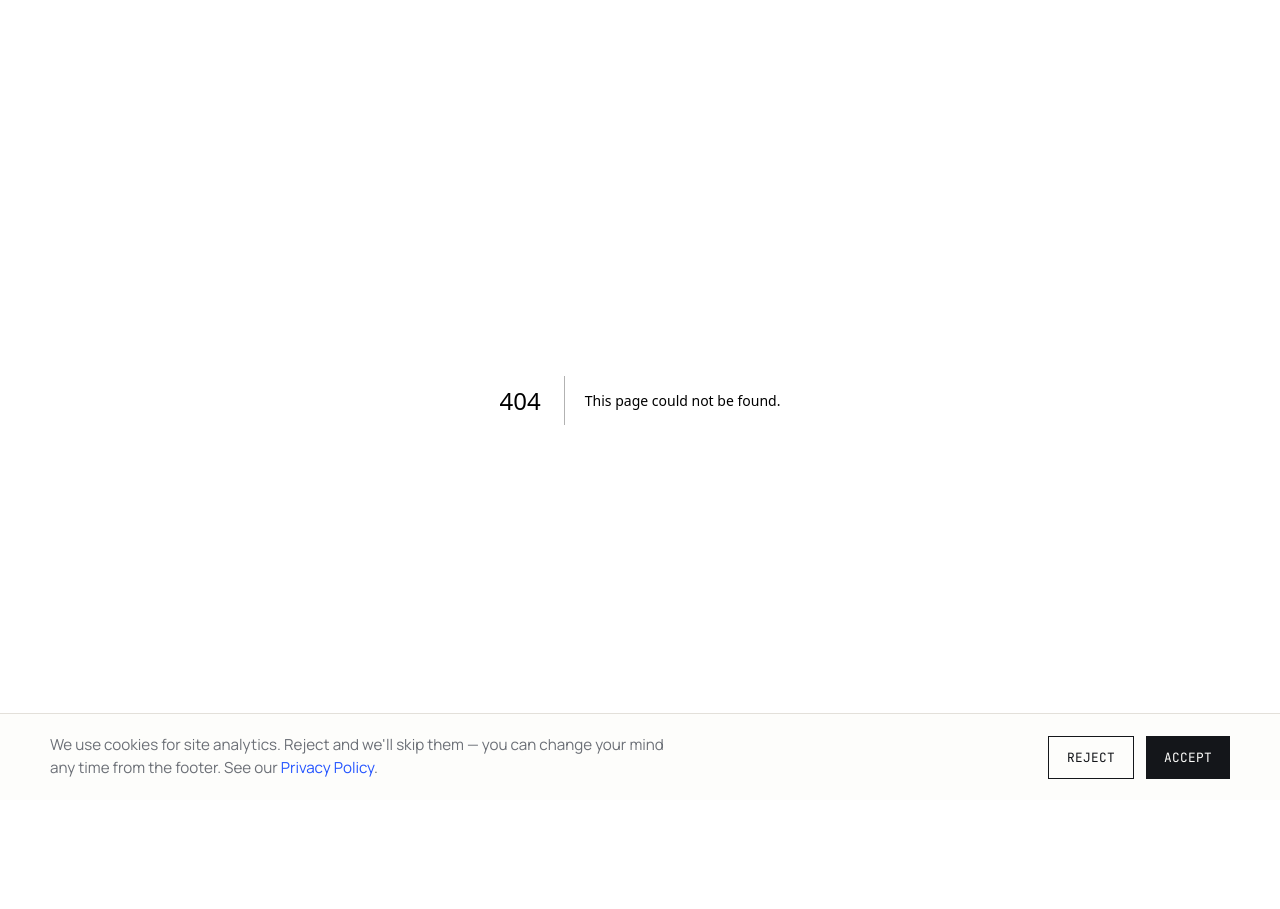
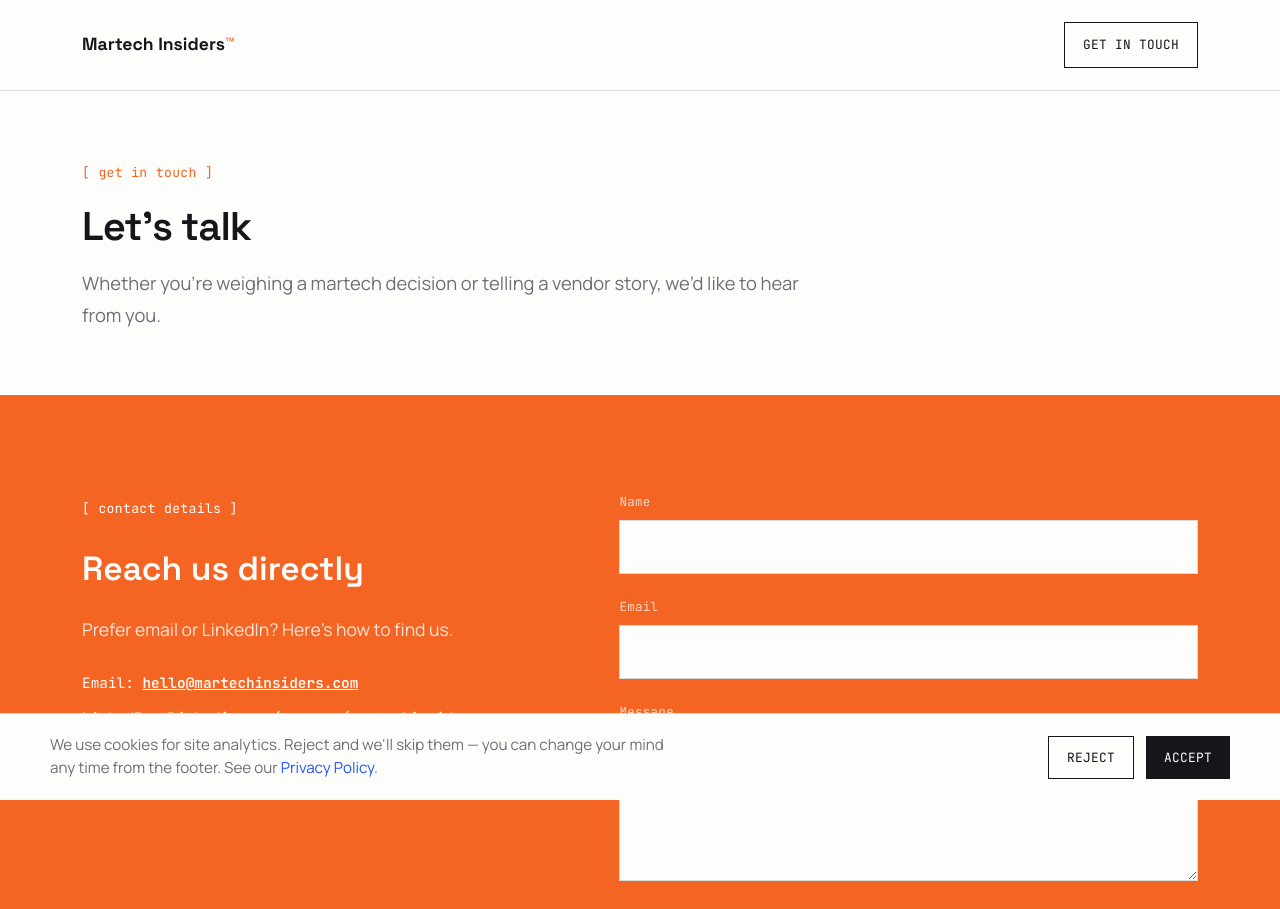
Before and after one commit to vb-iant/martechinsiders, a Next.js app: page /contact in a window 1280 px wide. Before the commit this address had no page. Shown: the top 909 px of the page. Before the commit the page ends 800 px from the top, so only its background shows below. Built offline with nearby package versions, Linux system fonts and the light colour scheme.

Commit message:
Add standalone Contact Us page
- New /contact route reusing the homepage's Web3Forms contact form
- Same styling/layout conventions (header, footer, bracket-tag eyebrows)
- Update Privacy Policy's two contact-us links from /#contact to /contact
- No changes to site navigation/menu

```diff
--- /dev/null
+++ b/app/contact/layout.tsx
@@ -0,0 +1,11 @@
+import type { Metadata } from "next";
+
+export const metadata: Metadata = {
+  title: "Contact Us | Martech Insiders",
+  description:
+    "Get in touch with Martech Insiders — whether you're weighing a martech decision or telling a vendor story, we'd like to hear from you.",
+};
+
+export default function ContactLayout({ children }: { children: React.ReactNode }) {
+  return children;
+}
--- /dev/null
+++ b/app/contact/page.tsx
@@ -0,0 +1,170 @@
+"use client";
+
+import { useState, type FormEvent } from "react";
+import { SiteHeader } from "@/components/SiteHeader";
+import { SiteFooter } from "@/components/SiteFooter";
+
+const TAG = "font-mono text-[0.82rem] tracking-wide text-accent inline-block mb-5";
+
+function Eyebrow({ children }: { children: string }) {
+  return <span className={TAG}>{children}</span>;
+}
+
+export default function Contact() {
+  const [status, setStatus] = useState<"idle" | "sending" | "success" | "error">("idle");
+
+  async function handleSubmit(e: FormEvent<HTMLFormElement>) {
+    e.preventDefault();
+    const form = e.currentTarget;
+    const data = new FormData(form);
+
+    // Web3Forms honeypot: if this hidden field is filled in, it's a bot —
+    // let their API silently swallow it rather than special-casing it here.
+    setStatus("sending");
+
+    try {
+      const res = await fetch("https://api.web3forms.com/submit", {
+        method: "POST",
+        headers: { Accept: "application/json" },
+        body: data,
+      });
+      const result = await res.json();
+      if (result.success) {
+        setStatus("success");
+        form.reset();
+      } else {
+        setStatus("error");
+      }
+    } catch {
+      setStatus("error");
+    }
+  }
+
+  return (
+    <div className="font-manrope bg-paper text-void text-lg leading-[1.7]">
+      <SiteHeader />
+
+      {/* INTRO */}
+      <section className="mx-auto max-w-[1180px] px-8 pb-4 pt-16">
+        <Eyebrow>[ get in touch ]</Eyebrow>
+        <h1 className="mb-[18px] font-display text-[2.1rem] font-semibold leading-[1.16] tracking-tight sm:text-[2.5rem]">
+          Let&rsquo;s talk
+        </h1>
+        <p className="max-w-[64ch] text-[1.15rem] text-muted">
+          Whether you&rsquo;re weighing a martech decision or telling a vendor story, we&rsquo;d like to
+          hear from you.
+        </p>
+      </section>
+
+      {/* CONTACT */}
+      <section className="mt-12 bg-accent text-paper">
+        <div className="mx-auto grid max-w-[1180px] grid-cols-1 gap-16 px-8 py-24 md:grid-cols-[0.9fr_1.1fr]">
+          <div>
+            <span className="font-mono text-[0.82rem] tracking-wide text-paper inline-block mb-5">
+              [ contact details ]
+            </span>
+            <h2 className="mb-[18px] font-display text-[1.8rem] font-semibold sm:text-[2.1rem]">
+              Reach us directly
+            </h2>
+            <p className="mb-[26px] text-[1.1rem] text-paper/85">
+              Prefer email or LinkedIn? Here&rsquo;s how to find us.
+            </p>
+            <div className="font-mono text-[0.9rem]">
+              <div className="mb-[10px]">
+                Email:{" "}
+                <a href="mailto:hello@martechinsiders.com" className="font-semibold text-paper underline">
+                  hello@martechinsiders.com
+                </a>
+              </div>
+              <div>
+                LinkedIn:{" "}
+                <a
+                  href="https://www.linkedin.com/company/martechinsiders"
+                  target="_blank"
+                  rel="noopener noreferrer"
+                  className="font-semibold text-paper underline"
+                >
+                  linkedin.com/company/martechinsiders
+                </a>
+              </div>
+            </div>
+          </div>
+
+          <div>
+            <form onSubmit={handleSubmit}>
+              <input type="hidden" name="access_key" value="05ca13d7-6f81-4d42-87fe-59423d57482f" />
+              <input type="hidden" name="subject" value="New enquiry — Martech Insiders" />
+              <input type="hidden" name="from_name" value="Martech Insiders website" />
+              <div className="mb-[22px]">
+                <label htmlFor="name" className="mb-2 block font-mono text-[0.78rem] tracking-wide text-paper/75">
+                  Name
+                </label>
+                <input
+                  id="name"
+                  name="name"
+                  type="text"
+                  required
+                  className="w-full border-[1.5px] border-void/15 bg-paper px-4 py-3.5 font-body text-base text-void focus:border-void focus:outline-hidden"
+                />
+              </div>
+              <div className="mb-[22px]">
+                <label htmlFor="email" className="mb-2 block font-mono text-[0.78rem] tracking-wide text-paper/75">
+                  Email
+                </label>
+                <input
+                  id="email"
+                  name="email"
+                  type="email"
+                  required
+                  className="w-full border-[1.5px] border-void/15 bg-paper px-4 py-3.5 font-body text-base text-void focus:border-void focus:outline-hidden"
+                />
+              </div>
+              <div className="mb-[22px]">
+                <label
+                  htmlFor="message"
+                  className="mb-2 block font-mono text-[0.78rem] tracking-wide text-paper/75"
+                >
+                  Message
+                </label>
+                <textarea
+                  id="message"
+                  name="message"
+                  required
+                  rows={5}
+                  className="w-full resize-y border-[1.5px] border-void/15 bg-paper px-4 py-3.5 font-body text-base text-void focus:border-void focus:outline-hidden"
+                />
+              </div>
+
+              {/* Web3Forms' recognized honeypot field - bots fill it in, humans never see it */}
+              <input type="checkbox" name="botcheck" className="hidden" style={{ display: "none" }} tabIndex={-1} autoComplete="off" />
+
+              <button
+                type="submit"
+                disabled={status === "sending"}
+                className="bg-void px-7 py-4 font-mono text-[0.88rem] tracking-wide text-accent transition-colors hover:bg-paper hover:text-void disabled:cursor-not-allowed disabled:opacity-60"
+              >
+                {status === "sending" ? "Sending…" : "Send message"}
+              </button>
+              <p className="mt-4 text-[0.88rem] text-paper/75">
+                Goes straight to our inbox — no CRM, no marketing lists.
+              </p>
+              {status === "success" && (
+                <div className="mt-[18px] border-[1.5px] border-paper px-[18px] py-4 font-mono text-[0.92rem] text-paper">
+                  Thanks — we&rsquo;ll be in touch shortly.
+                </div>
+              )}
+              {status === "error" && (
+                <div className="mt-[18px] border-[1.5px] border-red-900 px-[18px] py-4 font-mono text-[0.92rem] text-red-900">
+                  Something went wrong — please email us directly at hello@martechinsiders.com.
+                </div>
+              )}
+            </form>
+          </div>
+        </div>
+      </section>
+
+      {/* FOOTER */}
+      <SiteFooter />
+    </div>
+  );
+}
--- a/app/privacy-policy/page.tsx
+++ b/app/privacy-policy/page.tsx
@@ -68,7 +68,7 @@ export default function PrivacyPolicy() {
         <h2 className="mt-16 mb-5 font-display text-[1.3rem] font-semibold">Contact Details</h2>
         <p className="mb-4 text-[1.05rem] text-muted">
           Martech Insiders – C/O Rockstar CMO Ltd, 49 Greek Street, London, W1D 4EG or use our{" "}
-          <a href="/#contact" className="text-cobalt hover:underline">
+          <a href="/contact" className="text-cobalt hover:underline">
             contact us form
           </a>
           .
@@ -170,7 +170,7 @@ export default function PrivacyPolicy() {
         </p>
         <p className="text-[1.05rem] text-muted">
           If you have any questions or feedback on this policy, please{" "}
-          <a href="/#contact" className="text-cobalt hover:underline">
+          <a href="/contact" className="text-cobalt hover:underline">
             get in touch
           </a>
           .
```
